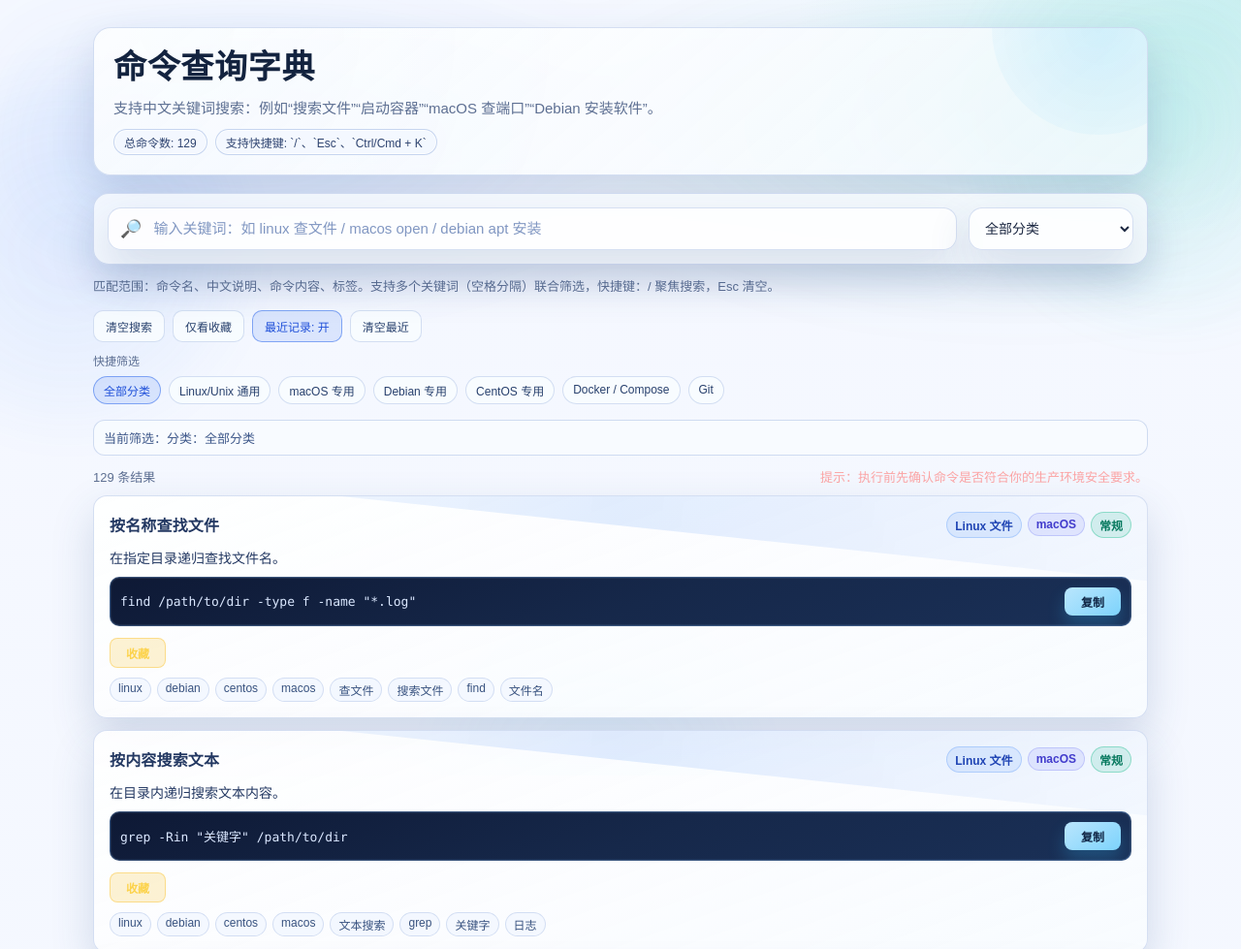
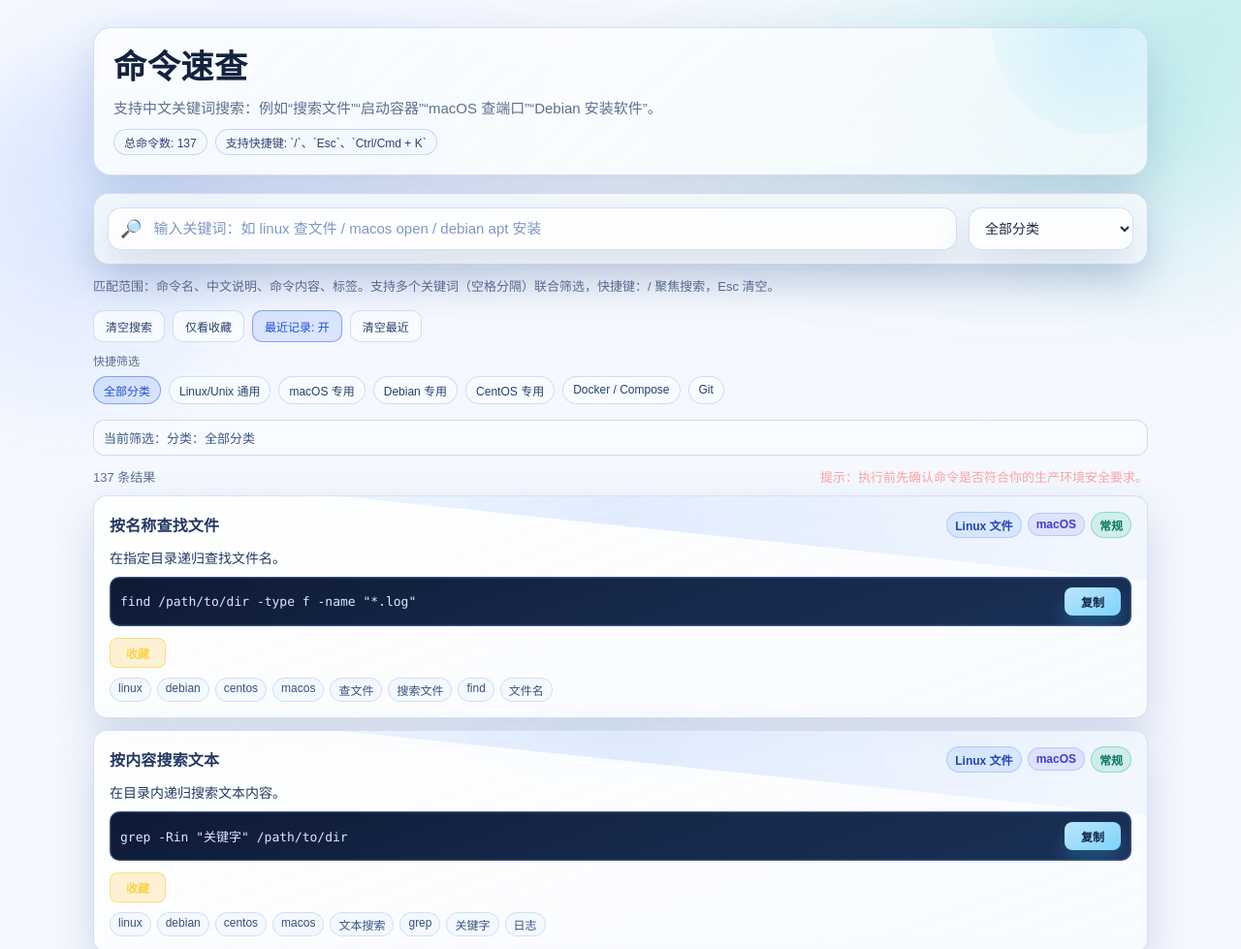
Before and after one commit to selierlin/web-tools, a plain HTML site: page 命令速查.html in a window 1280 px wide. Shown: the top 979 px of the page at 97% size. Drawn offline with Linux system fonts and the light colour scheme.

Commit message:
feat(commands): 新增多条实用命令并优化命令速查页面名称
- 新增 Docker 容器与主机间复制文件命令，支持双向复制
- 新增 Git 克隆远程仓库及浅克隆命令，提升代码获取效率
- 新增 Linux 服务下检查 Nginx 配置及平滑重载命令
- 新增 Git 批量删除已合并本地分支的清理命令
- 新增 常用工具中 PIP 安装 Python 包及从 requirements 文件安装依赖命令
- 将首页“命令查询字典”更名为“命令速查”，调整关键词

```diff
--- a/scripts/commands-data.js
+++ b/scripts/commands-data.js
@@ -330,6 +330,13 @@ window.COMMANDS_DATA = [
       },
       {
         category: "Docker",
+        name: "在主机与容器间复制文件",
+        desc: "支持主机到容器、容器到主机双向复制。",
+        command: "docker cp ./local-file.txt <container_name_or_id>:/tmp/local-file.txt\ndocker cp <container_name_or_id>:/var/log/app.log ./app.log",
+        tags: ["docker", "cp", "docker cp", "复制文件", "容器", "主机"]
+      },
+      {
+        category: "Docker",
         name: "删除容器",
         desc: "删除停止状态容器。",
         command: "docker rm <container_name_or_id>",
@@ -383,6 +390,20 @@ window.COMMANDS_DATA = [
         desc: "创建新分支并切换过去。",
         command: "git checkout -b feature/my-task",
         tags: ["git", "分支", "checkout", "新建"]
+      },
+      {
+        category: "Git",
+        name: "克隆远程仓库",
+        desc: "把远程仓库下载到本地目录。",
+        command: "git clone https://github.com/<owner>/<repo>.git\n# 或\ngit clone git@github.com:<owner>/<repo>.git",
+        tags: ["git", "clone", "克隆", "远程仓库", "下载代码"]
+      },
+      {
+        category: "Git",
+        name: "浅克隆仓库（仅最近提交）",
+        desc: "仅拉取最近提交，速度更快但历史不完整。",
+        command: "git clone --depth 1 <repository_url>",
+        tags: ["git", "clone", "浅克隆", "depth", "下载代码", "性能优化"]
       },
       {
         category: "Git",
@@ -658,6 +679,20 @@ window.COMMANDS_DATA = [
         tags: ["linux", "debian", "centos", "服务", "日志", "systemd", "排查"]
       },
       {
+        category: "Linux 服务",
+        name: "检查 Nginx 配置是否正确",
+        desc: "在重载前先校验配置语法。",
+        command: "sudo nginx -t",
+        tags: ["linux", "debian", "centos", "nginx", "配置检查", "语法检查", "服务"]
+      },
+      {
+        category: "Linux 服务",
+        name: "平滑重载 Nginx",
+        desc: "不中断连接重新加载配置。",
+        command: "sudo systemctl reload nginx",
+        tags: ["linux", "debian", "centos", "nginx", "reload", "重载配置", "服务"]
+      },
+      {
         category: "Docker",
         name: "查看容器资源占用",
         desc: "实时查看容器 CPU/内存等资源。",
@@ -698,6 +733,13 @@ window.COMMANDS_DATA = [
         desc: "查看未暂存改动的具体差异。",
         command: "git diff",
         tags: ["git", "diff", "差异", "改动"]
+      },
+      {
+        category: "Git",
+        name: "批量删除已合并本地分支（保留主分支）",
+        desc: "清理已合并分支，自动排除当前分支与常见主分支。",
+        command: "git branch --merged | grep -vE '^\\*|main$|master$|develop$|dev$' | xargs git branch -d",
+        tags: ["git", "branch", "清理分支", "删除分支", "merged", "谨慎操作"]
       },
       {
         category: "常用工具",
@@ -862,6 +904,20 @@ window.COMMANDS_DATA = [
       },
       {
         category: "常用工具",
+        name: "PIP 安装 Python 包",
+        desc: "为当前 Python 环境安装包。",
+        command: "python3 -m pip install <package_name>",
+        tags: ["pip", "python", "安装依赖", "包管理", "python3"]
+      },
+      {
+        category: "常用工具",
+        name: "PIP 从 requirements 安装依赖",
+        desc: "根据 requirements.txt 批量安装依赖。",
+        command: "python3 -m pip install -r requirements.txt",
+        tags: ["pip", "python", "requirements", "安装依赖", "包管理"]
+      },
+      {
+        category: "常用工具",
         name: "NPX 临时执行包",
         desc: "不全局安装，直接执行 npm 包命令。",
         command: "npx <package_command>",
--- a/命令查询字典.html
+++ b/命令速查.html
@@ -3,7 +3,7 @@
 <head>
   <meta charset="UTF-8" />
   <meta name="viewport" content="width=device-width, initial-scale=1" />
-  <title>命令查询字典</title>
+  <title>命令速查</title>
   <style>
     :root {
       --bg: #eef5ff;
@@ -842,7 +842,7 @@
   </div>
   <div class="container">
     <header class="header">
-      <h1 class="title">命令查询字典</h1>
+      <h1 class="title">命令速查</h1>
       <p class="subtitle">支持中文关键词搜索：例如“搜索文件”“启动容器”“macOS 查端口”“Debian 安装软件”。</p>
       <div class="header-meta">
         <span class="meta-pill" id="totalCountPill">总命令数: 0</span>
```
Also changed, not shown: index.html (+3 -3 lines), json/更新记录.json (+16 -2 lines).
